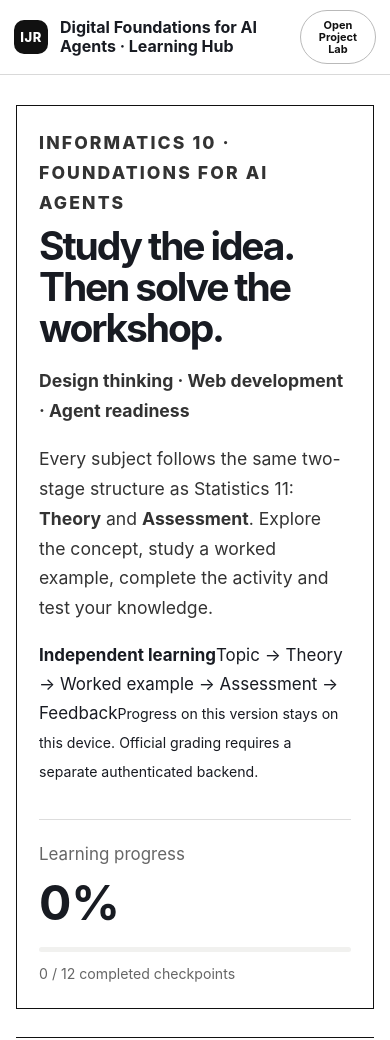
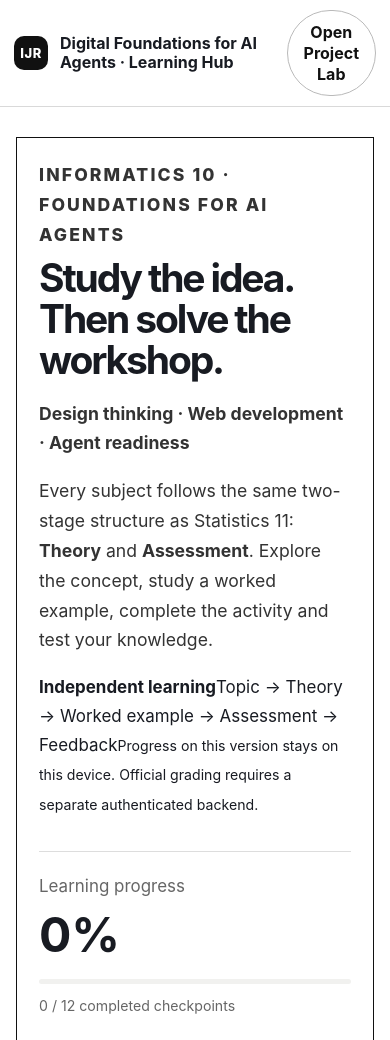
Before and after one commit to IJR-JD/Inform-tica-Decimo-, a website: page index.html in a window 390 px wide. Shown: the top 1040 px of the page. Drawn offline with Linux system fonts and the light colour scheme.

Commit message:
fix(responsive): prevent mobile header action font from collapsing to 11px

```diff
--- a/visual-upgrade.css
+++ b/visual-upgrade.css
@@ -72,3 +72,6 @@ body{font-size:var(--ti10-type);line-height:1.72;color:var(--ti10-ink)}
 @media(max-width:900px){.hub-topic-grid{grid-template-columns:1fr}.ti10-project-grid{grid-template-columns:1fr 1fr}.theory-hero,.workshop-hero{gap:18px}.ti10-diagram-gallery{grid-template-columns:1fr}}
 @media(max-width:650px){body{font-size:1.06rem}.topbar{padding:10px 14px;gap:9px}.brand strong{font-size:1rem}.brand small{font-size:.72rem}.hub-shell{padding:19px 14px 55px}.hub-overview{padding:22px}.hub-overview h1{font-size:clamp(2.3rem,10vw,3.5rem)}.ti10-project-grid{grid-template-columns:1fr}.hub-topic-card{min-height:0}.theory-hero,.workshop-hero{padding:24px}.theory-hero-actions,.workshop-hero-links{flex-wrap:wrap}.ti10-motion-header{padding:19px 17px 4px}.ti10-motion-visual{padding:10px 7px}.ti10-motion-readout{padding:7px 17px 20px}.ti10-motion-controls{padding:14px 17px 22px}.ti10-motion-count{width:100%;margin:0}.ti10-diagram{padding:5px}.ti10-chapter p{font-size:1.09rem}.ti10-motion-readout p{font-size:1.04rem}}
 @media(prefers-reduced-motion:reduce){*,*::before,*::after{scroll-behavior:auto!important;animation-duration:.01ms!important;animation-iteration-count:1!important;transition-duration:.01ms!important}.ti10-motion-path{animation:none;stroke-dasharray:none}}
+
+/* Higher-specificity mobile header control: original inline media styles previously reduced it to 11px. */
+.topbar .top-actions #openLab{font-size:1rem!important;line-height:1.3;min-height:48px;padding:11px 16px}
```
